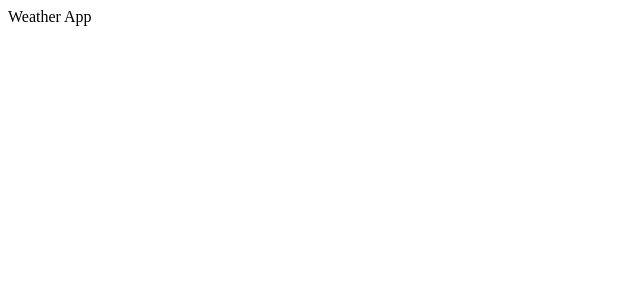
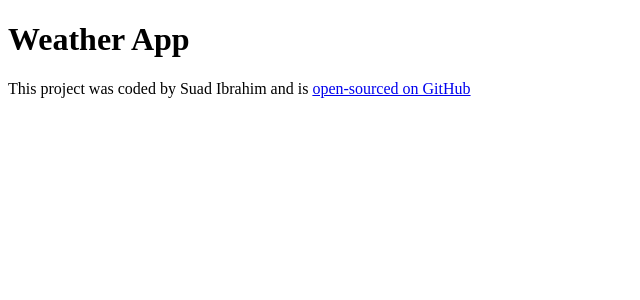
Before and after one commit to SuadIb6/weather-react-app, a React (Create React App) app: page / in a window 1280 px wide. Shown: the top 300 px of the page, without its empty margins (0-640 px from the left). Built offline with nearby package versions, Linux system fonts and the light colour scheme.

Commit message:
Added the GitHub repo URL

```diff
--- a/src/App.js
+++ b/src/App.js
@@ -1,5 +1,15 @@
 import "./App.css";
 
 export default function App() {
-  return <div className="App">Weather App</div>;
+  return (
+    <div className="App">
+      <h1>Weather App</h1>
+      <footer>
+        This project was coded by Suad Ibrahim and is{" "}
+        <a href="https://github.com/SuadIb6/weather-react-app" target="_blank">
+          open-sourced on GitHub
+        </a>
+      </footer>
+    </div>
+  );
 }
```
